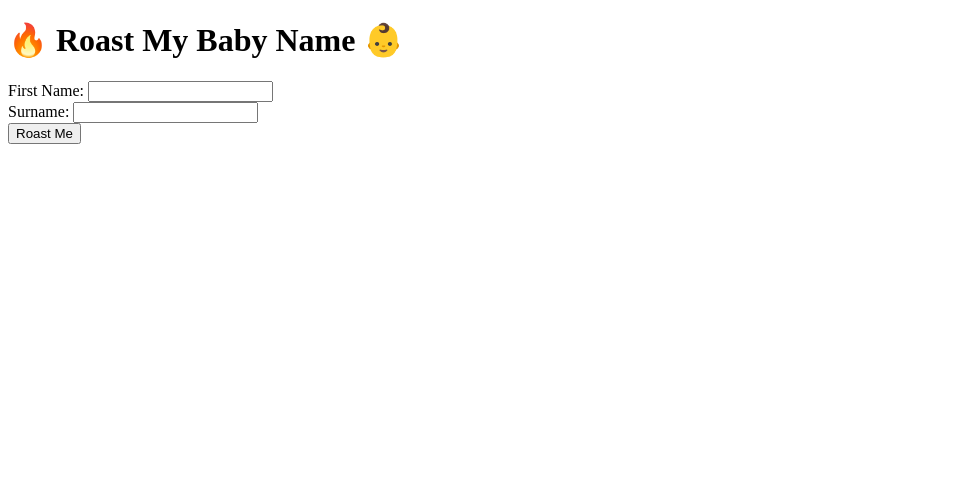
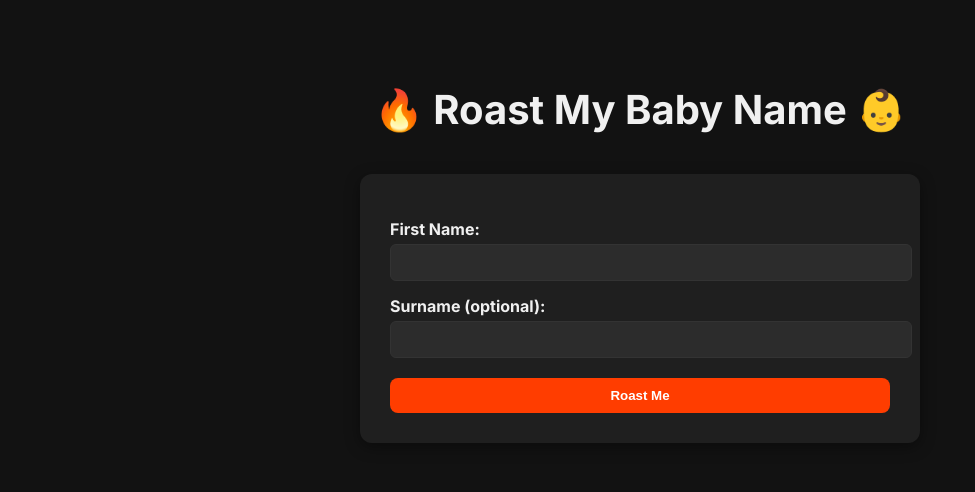
Before and after one commit to gslaxton/roast-my-baby-name, a Flask app: page / in a window 1280 px wide. Shown: the top 492 px of the page, without its empty margins (0-975 px from the left). Run offline with Flask 3, Linux system fonts and the light colour scheme.

Commit message:
Update index.html
Improved UI of name submission page

```diff
--- a/templates/index.html
+++ b/templates/index.html
@@ -1,14 +1,79 @@
 <!DOCTYPE html>
-<html>
+<html lang="en">
 <head>
-    <title>Roast My Baby Name</title>
+  <meta charset="UTF-8" />
+  <meta name="viewport" content="width=device-width, initial-scale=1.0"/>
+  <title>Roast My Baby Name</title>
+  <link href="https://fonts.googleapis.com/css2?family=Inter:wght@400;700&display=swap" rel="stylesheet">
+  <style>
+    body {
+      font-family: 'Inter', sans-serif;
+      background-color: #121212;
+      color: #f0f0f0;
+      display: flex;
+      flex-direction: column;
+      align-items: center;
+      padding: 50px 20px;
+    }
+    h1 {
+      font-size: 2.5em;
+      margin-bottom: 40px;
+      text-align: center;
+    }
+    .form-container {
+      background-color: #1f1f1f;
+      padding: 30px;
+      border-radius: 12px;
+      box-shadow: 0 4px 15px rgba(0,0,0,0.4);
+      max-width: 500px;
+      width: 100%;
+    }
+    label {
+      display: block;
+      margin-top: 15px;
+      font-weight: bold;
+    }
+    input[type="text"] {
+      width: 100%;
+      padding: 10px;
+      margin-top: 5px;
+      border: 1px solid #333;
+      border-radius: 6px;
+      background-color: #2c2c2c;
+      color: white;
+    }
+    button {
+      margin-top: 20px;
+      padding: 10px 20px;
+      background-color: #ff3d00;
+      border: none;
+      border-radius: 8px;
+      color: white;
+      font-weight: bold;
+      cursor: pointer;
+      width: 100%;
+      transition: background-color 0.2s;
+    }
+    button:hover {
+      background-color: #e53900;
+    }
+  </style>
 </head>
 <body>
-    <h1>🔥 Roast My Baby Name 👶</h1>
-    <form action="/roast" method="post">
-        First Name: <input type="text" name="first_name"><br>
-        Surname: <input type="text" name="surname"><br>
-        <button type="submit">Roast Me</button>
+
+  <h1>🔥 Roast My Baby Name 👶</h1>
+
+  <div class="form-container">
+    <form action="/roast" method="POST">
+      <label for="first_name">First Name:</label>
+      <input type="text" id="first_name" name="first_name" required>
+
+      <label for="surname">Surname (optional):</label>
+      <input type="text" id="surname" name="surname">
+
+      <button type="submit">Roast Me</button>
     </form>
+  </div>
+
 </body>
 </html>
```
